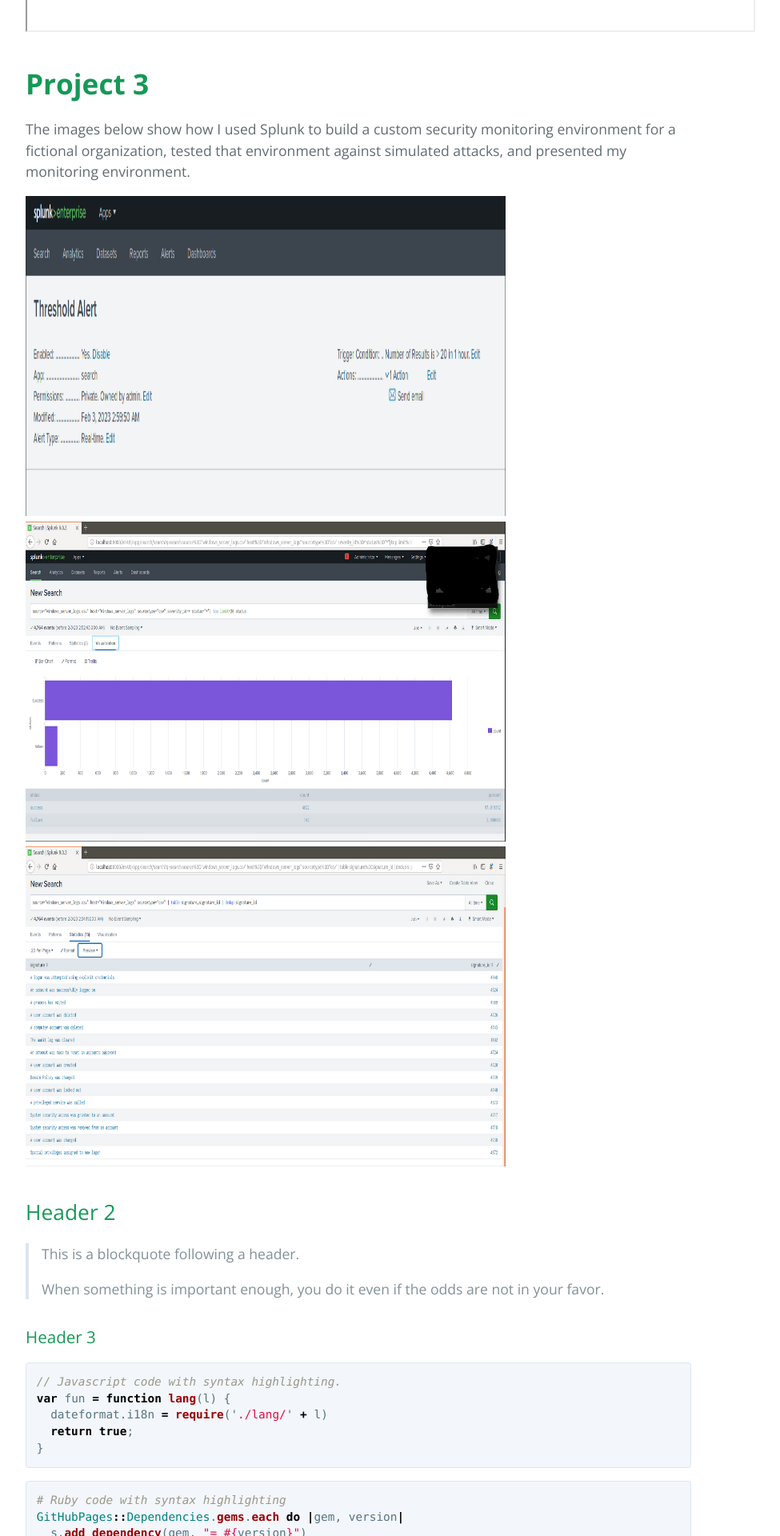
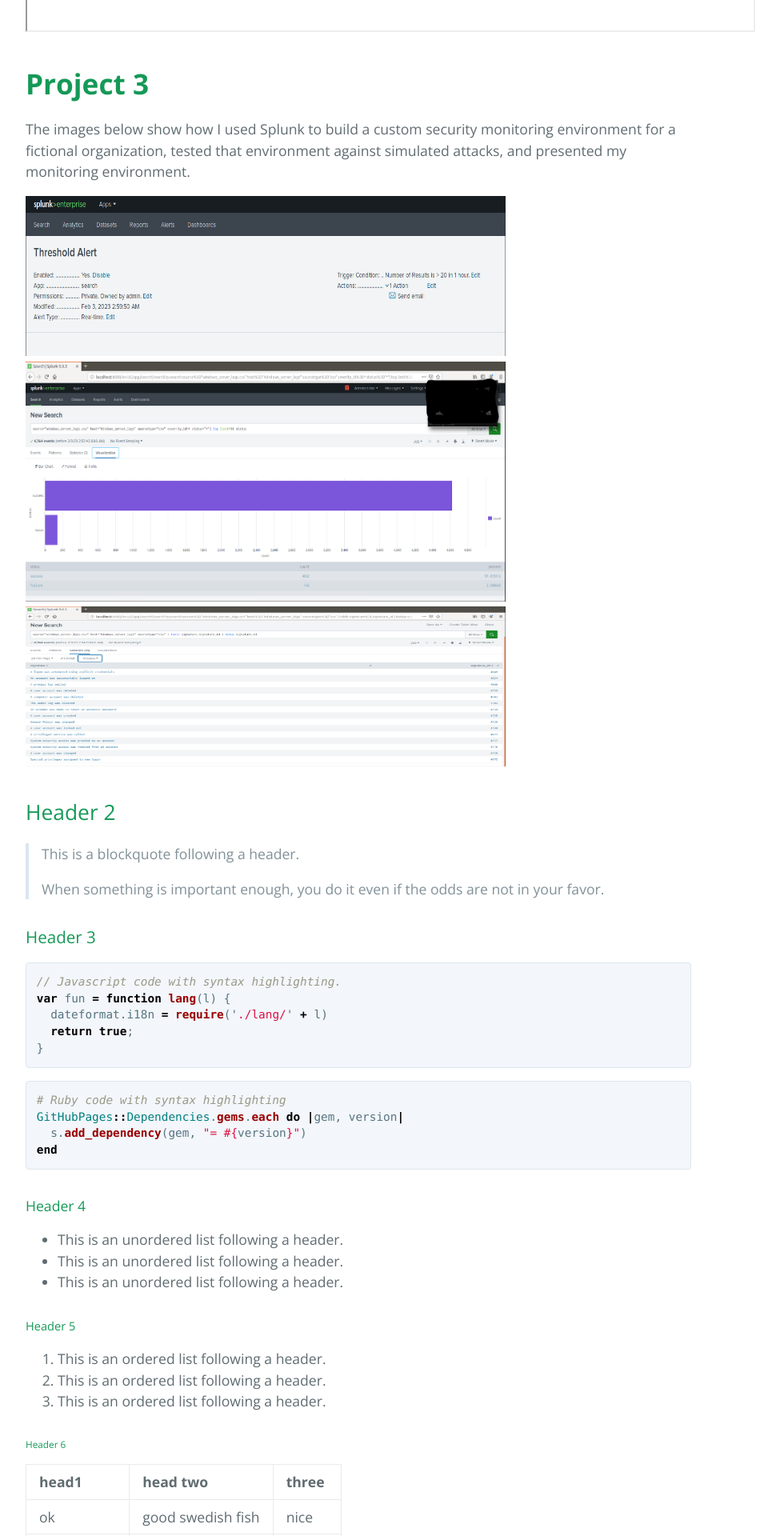
Before and after one commit to KyleV1/kylev1.github.io, a Jekyll site: the page built from index.md, in a window 1280 px wide. Shown: the part 2737-4657 px from the top of the page at 80% size, without its empty margins (192-1167 px from the left). Built offline with Jekyll 4.4.1, drawn with Linux system fonts in a browser that asks for light colours; our own code applies the rules of GitHub Pages for plain Markdown files; grey boxes are pictures that could not be loaded.

Commit message:
Update index.md

```diff
--- a/index.md
+++ b/index.md
@@ -27,9 +27,9 @@
 
 The images below show how I used Splunk to build a custom security monitoring environment for a fictional organization, tested that environment against simulated attacks, and presented my monitoring environment.
 
- <img src="/Images/p3.png" alt="image1" style="width:600px;height:400px;">
- <img src="/Images/p32.png" alt="image1" style="width:600px;height:400px;">
- <img src="/Images/p33.png" alt="image1" style="width:600px;height:400px;">
+ <img src="/Images/p3.png" alt="image1" style="width:600px;height:200px;">
+ <img src="/Images/p32.png" alt="image1" style="width:600px;height:300px;">
+ <img src="/Images/p33.png" alt="image1" style="width:600px;height:200px;">
 
 ## Header 2
 
```
